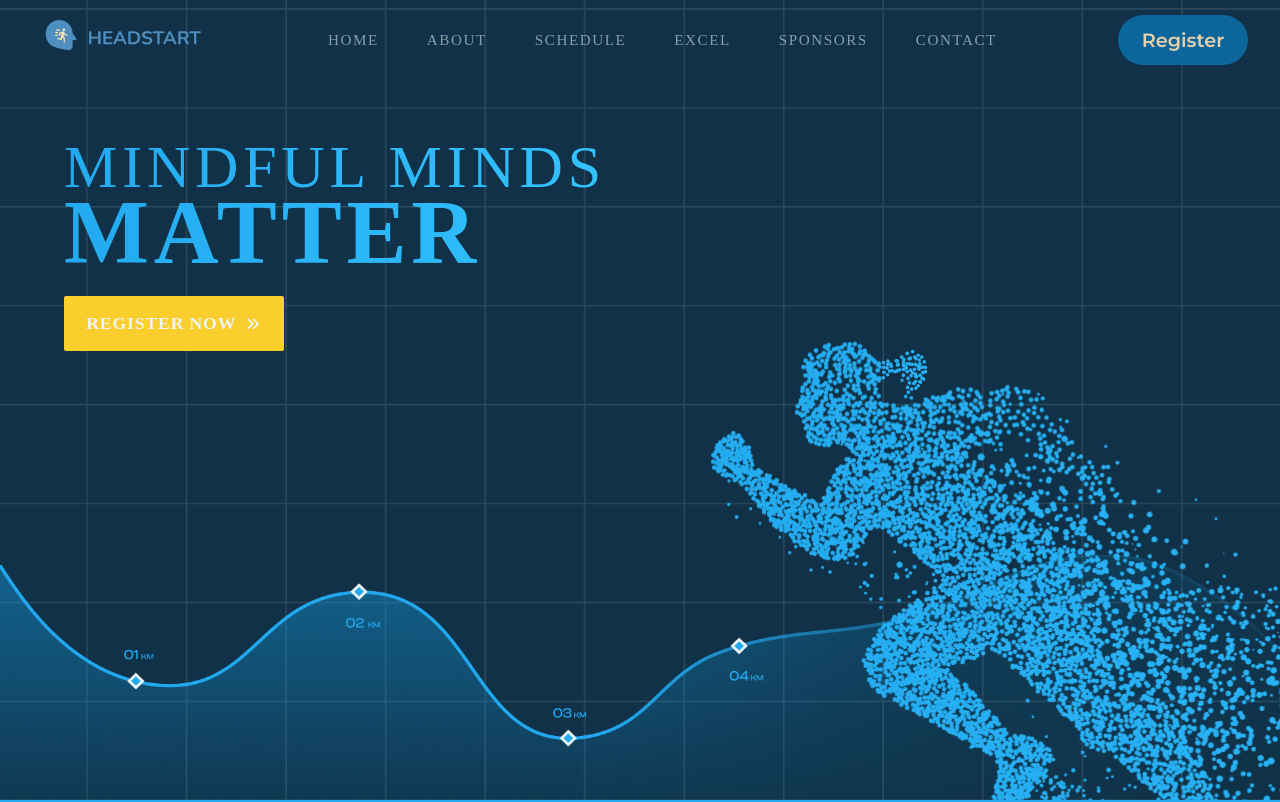
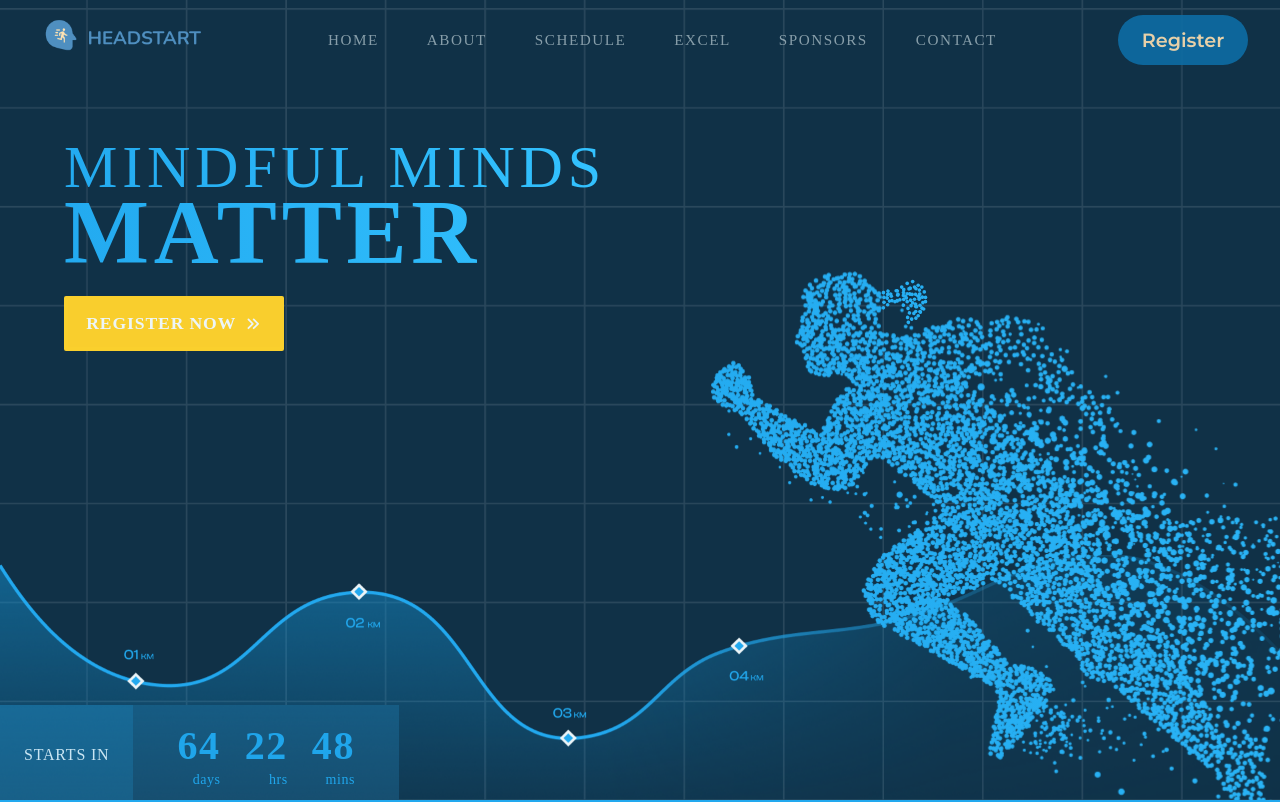
Before and after one commit to Excel2022Web/marathon, a React (Create React App) app: page / in a window 1280 px wide. Shown: the top 802 px of the page. Built offline with nearby package versions, Linux system fonts and the light colour scheme; a web font is replaced by a local one.

Commit message:
🏃‍♀️🏃‍♂️

```diff
--- a/src/components/Home/Home.css
+++ b/src/components/Home/Home.css
@@ -26,7 +26,68 @@
     align-items: flex-start;
     justify-content: center;
     width: 100%;
-    height: 100vh;
+    position: relative;
+    height: 100%;
+}
+
+.countdown {
+    position: absolute;
+    bottom: -5px;
+    left: 0;
+    display: flex;
+    align-items: center;
+    height: 100px;
+}
+
+.c_starts {
+    height: 100%;
+    padding: 19px 24px;
+    display: flex;
+    align-items: center;
+    justify-content: center;
+    font-family: var(--secondary-font);
+    font-style: normal;
+    font-weight: 500;
+    font-size: 1rem;
+    letter-spacing: 0.05em;
+    text-transform: uppercase;
+    color: #ECF5F8;
+    background: #195C82;
+}
+
+.timer {
+    height: 100%;
+    display: flex;
+    align-items: center;
+    padding: 19px 44px;
+    gap: 1.5rem;
+    background: #174968;
+    backdrop-filter: blur(10px);
+    font-family: var(--secondary-font);
+}
+
+.timer_div {
+    display: flex;
+    flex-direction: column;
+    align-items: flex-end;
+    font-style: normal;
+    color: #22A9EF;
+    gap: 0.15rem;
+    font-family: var(--secondary-font);
+}
+
+.timer_div h1 {
+    font-size: 2.5rem;
+    letter-spacing: 0.04em;
+    font-family: var(--secondary-font);
+    font-weight: 600;
+}
+.timer_div p {
+    font-size: 14px;
+    line-height: 17px;
+    letter-spacing: 0.04em;
+    text-transform: lowercase;
+    font-family: var(--secondary-font);
 }
 
 .home__left, .home__right {
--- a/src/components/Home/Home.js
+++ b/src/components/Home/Home.js
@@ -1,4 +1,4 @@
-import React from 'react'
+import React, { useState, useEffect } from 'react'
 import { HiChevronDoubleRight } from "react-icons/hi";
 
 import './Home.css'
@@ -6,11 +6,63 @@ import './Home.css'
 import chart from '../../assets/png/chart.png'
 import landing_avatar from '../../assets/svg/landing_avatar.svg'
 
+const calculateTimeLeft = () => {
+  let difference = +new Date("2023-02-04T10:00:00+05:30") - +new Date(); // MM/DD/YYYY
+  let timeLeft = {};
+
+  if (difference > 0) {
+     timeLeft = {
+        days: Math.floor(difference / (1000 * 60 * 60 * 24)),
+        hours: Math.floor((difference / (1000 * 60 * 60)) % 24),
+        minutes: Math.floor((difference / 1000 / 60) % 60),
+        seconds: Math.floor((difference / 1000) % 60),
+     };
+  } else {
+    timeLeft = {
+      days: 0,
+      hours: 0,
+      minutes: 0,
+      seconds: 0,
+   };
+  }
+
+  return timeLeft;
+};
 
 function Home() {
+
+  const [timeLeft, setTimeLeft] = useState(calculateTimeLeft());
+
+  useEffect(() => {
+     const timer = setTimeout(() => {
+        setTimeLeft(calculateTimeLeft());
+     }, 1000);
+
+     return () => clearTimeout(timer);
+  });
+
   return (
     <div className='home'>
       <div className='home__container'>
+          <div className='countdown'>
+            <div className='c_starts'>
+              starts in
+            </div>
+            <div className='timer'>
+              <div className='timer_div'>
+                <h1>{timeLeft.days}</h1>
+                <p>days</p>
+              </div>
+              <div className='timer_div'>
+                <h1>{timeLeft.hours}</h1>
+                <p>hrs</p>
+              </div>
+              <div className='timer_div'>
+                <h1>{timeLeft.minutes}</h1>
+                <p>mins</p>
+              </div>
+            </div>
+          </div>
         <div className='home__left'>
           <h1>mindful minds <br /><span>matter</span></h1>
           {/* <p>Lorem ipsum dolor sit amet consectetur. Sit ultricies tellus ornare dolor. Et dictumst in faucibus tristique tincidunt. In est mauris sagittis eros vel. In massa diam amet diam magna sed.</p> */}
--- a/src/components/Sponsors/Sponsors.css
+++ b/src/components/Sponsors/Sponsors.css
@@ -1,6 +1,7 @@
 .sponsors {
     padding: 4rem 0;
     min-height: 60vh;
+    background: #ECF5F8;
 }
 
 
```
